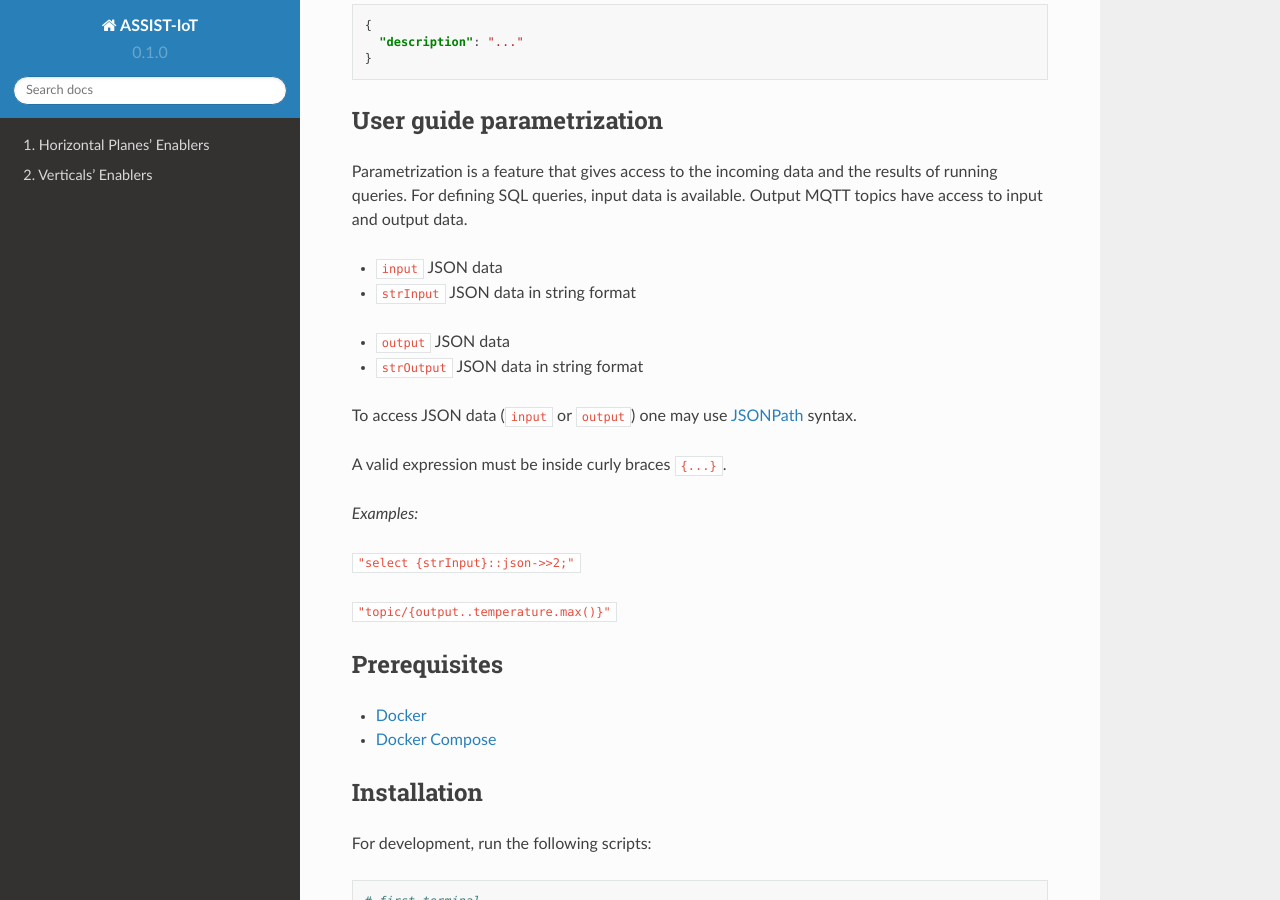
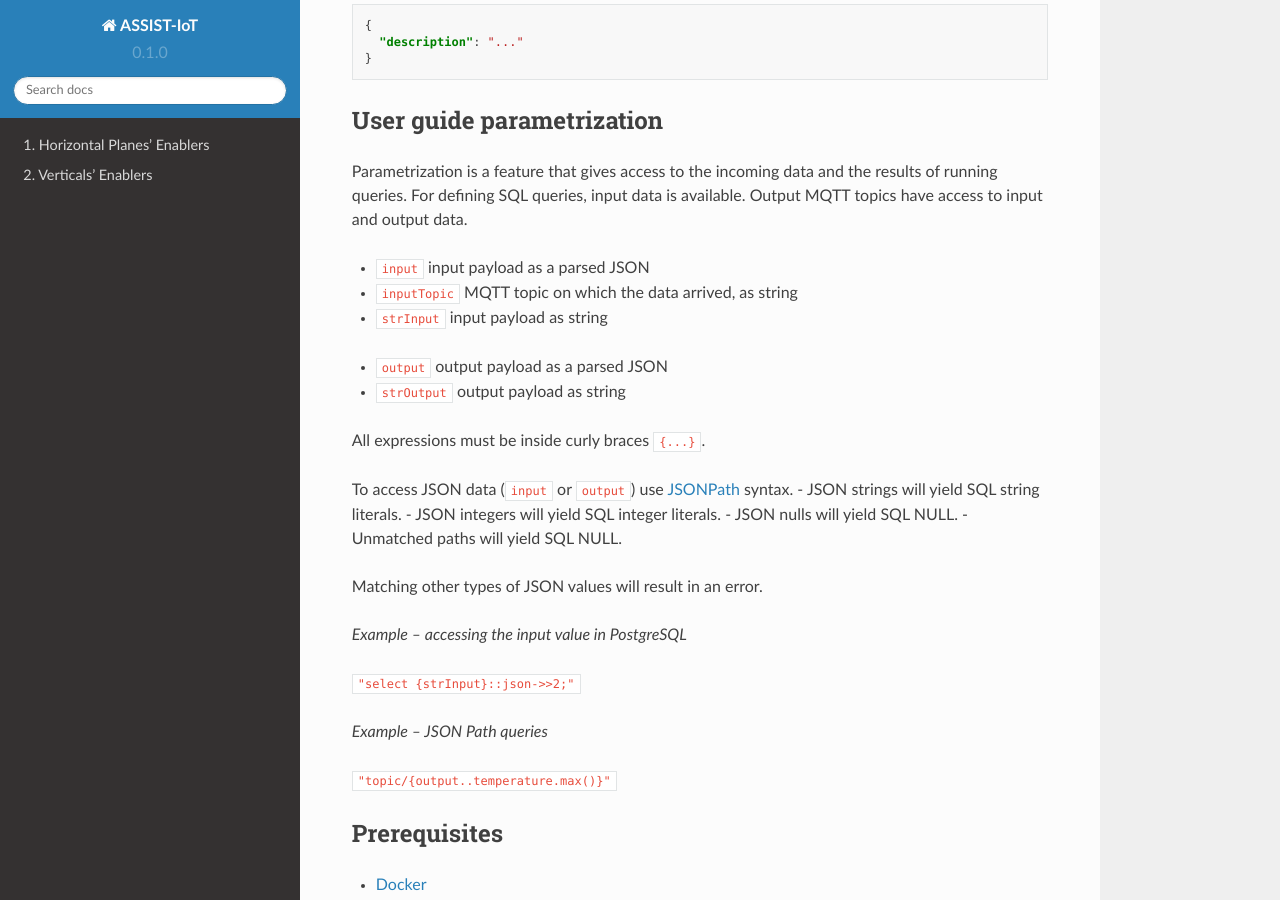
Before and after one commit to assist-iot/assist-iot-documentation, a Sphinx documentation site: the page built from docs/source/verticals/self/location_process_enabler.rst, in a window 1280 px wide and 900 px high, scrolled down 10771 px. Built offline with Sphinx 7.4.7 and the Read the Docs theme 2.0.0, drawn with Linux system fonts in a browser that asks for light colours.

Commit message:
Update Location processing

```diff
--- a/docs/source/verticals/self/location_process_enabler.rst
+++ b/docs/source/verticals/self/location_process_enabler.rst
@@ -641,24 +641,31 @@ available. Output MQTT topics have access to input and output data.
 Input data
 ~~~~~~~~~~
 
--  ``input`` JSON data
--  ``strInput`` JSON data in string format
+-  ``input`` input payload as a parsed JSON
+-  ``inputTopic`` MQTT topic on which the data arrived, as string
+-  ``strInput`` input payload as string
 
 Output data
 ~~~~~~~~~~~
 
--  ``output`` JSON data
--  ``strOutput`` JSON data in string format
+-  ``output`` output payload as a parsed JSON
+-  ``strOutput`` output payload as string
 
-To access JSON data (``input`` or ``output``) one may use
+All expressions must be inside curly braces ``{...}``.
+
+To access JSON data (``input`` or ``output``) use
 `JSONPath <https://support.smartbear.com/alertsite/docs/monitors/api/endpoint/jsonpath.html>`__
-syntax.
+syntax. - JSON strings will yield SQL string literals. - JSON integers
+will yield SQL integer literals. - JSON nulls will yield SQL NULL. -
+Unmatched paths will yield SQL NULL.
 
-A valid expression must be inside curly braces ``{...}``.
+Matching other types of JSON values will result in an error.
 
-*Examples:*
+*Example – accessing the input value in PostgreSQL*
 
 ``"select {strInput}::json->>2;"``
+
+*Example – JSON Path queries*
 
 ``"topic/{output..temperature.max()}"``
 
```
